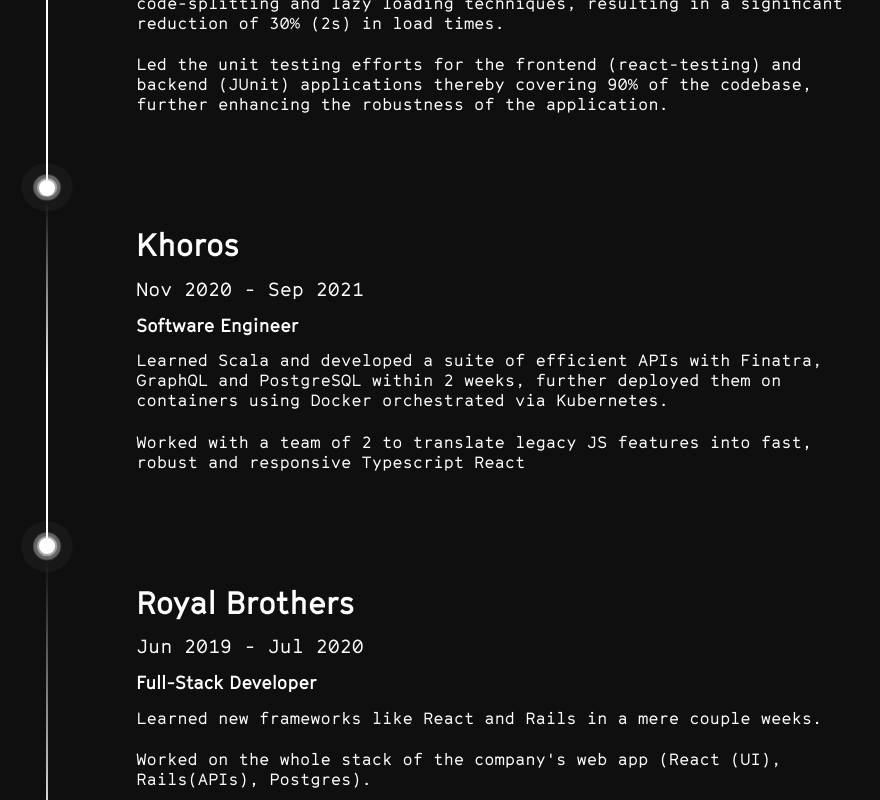
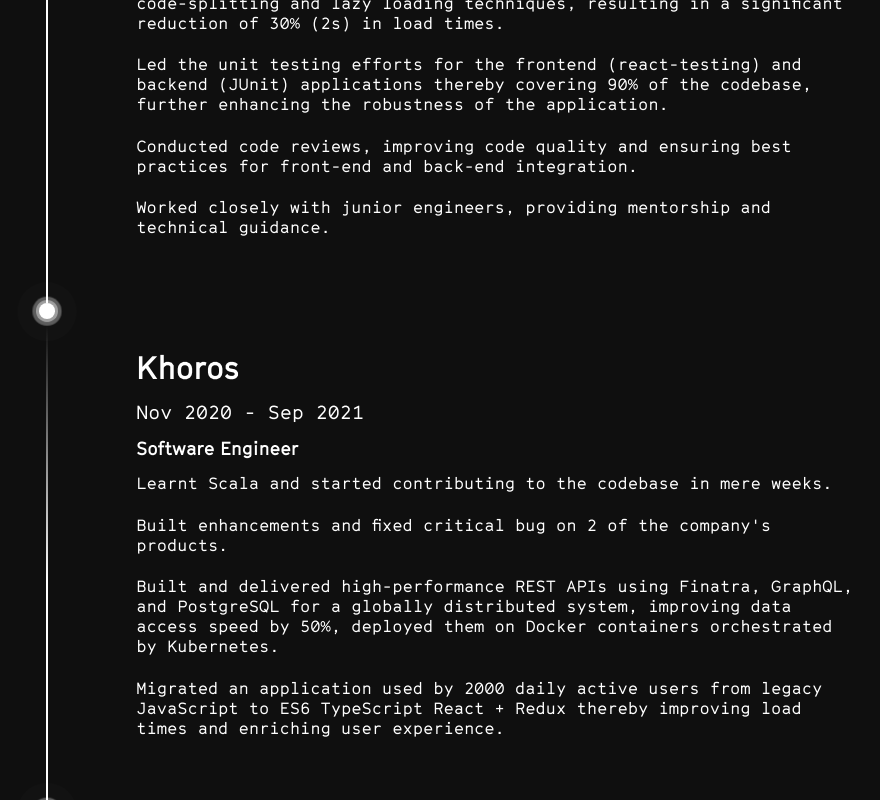
Before and after one commit to subramanyaJagadeesh/personal_web, a React (Create React App) app: page / in a window 1280 px wide. Shown: the part 1780-2580 px from the top of the page, without its empty margins (235-1115 px from the left). Built offline with nearby package versions, Linux system fonts and the light colour scheme.

Commit message:
Updated portfolio

```diff
--- a/src/components/Experience.js
+++ b/src/components/Experience.js
@@ -1,6 +1,5 @@
 import React from 'react';
 import { Pulse } from './Pulse';
-import Skills from './Skills';
 
 const list = [
   {
@@ -24,7 +23,9 @@
       "Led the migration of a service from a monolithic architecture to a Java Spring Boot microservice, reducing API response times from 1.5s to under 200ms.",
       "Optimized SQL queries and reduced execution times significantly, improving system performance.",
       "Enhanced the organization's web application (React) through refactoring, optimizing computations, memoizing data, and implementing code-splitting and lazy loading techniques, resulting in a significant reduction of 30% (2s) in load times.",
-      "Led the unit testing efforts for the frontend (react-testing) and backend (JUnit) applications thereby covering 90% of the codebase, further enhancing the robustness of the application."
+      "Led the unit testing efforts for the frontend (react-testing) and backend (JUnit) applications thereby covering 90% of the codebase, further enhancing the robustness of the application.",
+      "Conducted code reviews, improving code quality and ensuring best practices for front-end and back-end integration.",
+      "Worked closely with junior engineers, providing mentorship and technical guidance.",
     ]
   },
   {
@@ -33,8 +34,10 @@
     company: "Khoros",
     role: "Software Engineer",
     tasks: [
-      "Learned Scala and developed a suite of efficient APIs with Finatra, GraphQL and PostgreSQL within 2 weeks, further deployed them on containers using Docker orchestrated via Kubernetes.",
-      "Worked with a team of 2 to translate legacy JS features into fast, robust and responsive Typescript React"
+      "Learnt Scala and started contributing to the codebase in mere weeks.",
+      "Built enhancements and fixed critical bug on 2 of the company's products.",
+      "Built and delivered high-performance REST APIs using Finatra, GraphQL, and PostgreSQL for a globally distributed system, improving data access speed by 50%, deployed them on Docker containers orchestrated by Kubernetes.",
+      "Migrated an application used by 2000 daily active users from legacy JavaScript to ES6 TypeScript React + Redux thereby improving load times and enriching user experience."
     ]
   },
   {
@@ -43,12 +46,10 @@
     company: "Royal Brothers",
     role: "Full-Stack Developer",
     tasks: [
-      "Learned new frameworks like React and Rails in a mere couple weeks.",
       "Worked on the whole stack of the company's web app (React (UI), Rails(APIs), Postgres).",
       "Developed and tested robust and performance-oriented features for the web app.",
       "Also had the opportunity to build the company's mobile apps, built on React-Native.",
       "In the beginning, solely contributed to the development, testing, and publishing of the said mobile apps.",
-      "Had a thorough understanding of the company's products in less than 2 months."
     ]
   },
   {
@@ -57,11 +58,11 @@
     company: "Woke Cartel",
     role: "Co-Founder",
     tasks: [
-      "Learned frameworks like Vue and Express in a short amount of time.",
+      "Learned frameworks like Nuxt.js and Express in a short amount of time.",
       "Developed, tested and published 2 main products for the company.",
       "1. A Content Management System (CMS) to provide CRUD operations on data that it provides.",
       "2. A digital sports media website, which receives its content from the CMS.",
-      "Deployed the 2 applications on Digital Ocean, with the help of nginx and pm2."
+      "Deployed the 2 applications on Digital Ocean for the frontend and Firebase functions for the backend."
     ]
   }
 ];
--- a/src/components/Projects.js
+++ b/src/components/Projects.js
@@ -3,29 +3,35 @@
 
 const projects = [
   {
+    title: "TaxGPT",
+    description: "Developed a tax assistant application using Ollama, where I designed a FastAPI backend to handle communication with the AI model. Additionally, built a user interface using Vanilla JS, HTML, CSS3, and Bootstrap, providing a smooth, user-friendly experience. To maintain conversational continuity, Integrated a context storage system in an in-memory SQLite database, allowing users to return to previous interactions and pick up the conversation seamlessly. This project demonstrated my ability to create cohesive full-stack applications with memory management and context-aware AI integrations.",
+    year: "2024",
+    link: "https://github.com/subramanyaJagadeesh/taxGPT"
+  },
+  {
     title: "Distributed Task Scheduler",
-    description: "Built the scheduling algorithm in C++ for a task scheduler that allocates work across distributed nodes on a network.",
+    description: "Led the design and development of a scheduling algorithm in C++ for a distributed task scheduler in a class-wide project. Provided foundational architecture to peers, guiding the system's build and ensuring effective task distribution across network nodes. Collaborated with classmates on integrating the scheduler, iterating on design feedback to achieve efficient load balancing and scalability. Successfully implemented the scheduler, demonstrating reliable performance across distributed nodes, contributing to the overall success of the system.",
     year: "2024",
     link: "https://github.com/275-challenge-project-2024/scheduler-algorithm"
   },
   {
     title: "Paxos with Neurelo",
-    description: "Implemented Multi-Decree Paxos protocol in Python leveraging Neurelo’s Data Access APIs to store and retrieve messages in a remote Postgres Instance.",
+    description: "In a personal project, Implemented the Multi-Decree Paxos protocol using Python, integrating Neurelo's Data Access APIs to facilitate message storage and retrieval from a remote PostgreSQL instance. The challenge was in understanding the nuances of the Paxos protocol and adapting it for efficient communication with a remote database, which acted as a message queue. This experience honed my problem-solving skills as I navigated complex distributed systems and ensured robust message handling across nodes using the PostgreSQL queue.",
     year: "2024",
     link: "https://github.com/subramanyaJagadeesh/paxos-with-neurelo"
   },
   {
     title: "Theatre Management",
-    description: "Built a theatre management system with 3 group members. Solely deployed the entire application to AWS; Flask Server on EC2 (ELB attached) and React app on S3.",
+    description: "Led the architecture and deployment of a theatre management system, working with three group members. Further, deployed the Flask server on an AWS EC2 instance, attaching an ELB for load balancing, and hosted the React frontend on S3. Took charge of developing the frontend application while mentoring a teammate in React.js. Additionally, Contributed to the backend by designing and implementing several key APIs. This project demonstrated my leadership, technical skills, and ability to collaborate in a team environment.",
     year: "2023",
     link: "https://github.com/subramanyaJagadeesh/teamproject-nullpointer"
   },
   {
     title: "Consistent hashing",
-    description: "Designed a distributed consistent hashing system with ring structure rebalancing to provide fault-tolerance",
+    description: "Led the design and architecture of a distributed consistent hashing system with a ring structure, ensuring fault-tolerance and efficient rebalancing of nodes in the network. In addition to the architecture, developed the gateway responsible for managing communication between all the nodes. Also implemented the gRPC communication protocol, allowing for seamless interaction and data transfer between the distributed components. This project highlighted my ability to design fault-tolerant systems and leverage distributed computing principles to achieve scalable and resilient architectures.",
     year: "2023",
     link: "https://github.com/subramanyaJagadeesh/consistent_hashing_cmpe_273"
-  },
+  }
 ];
 
 const Projects = () => {
```
